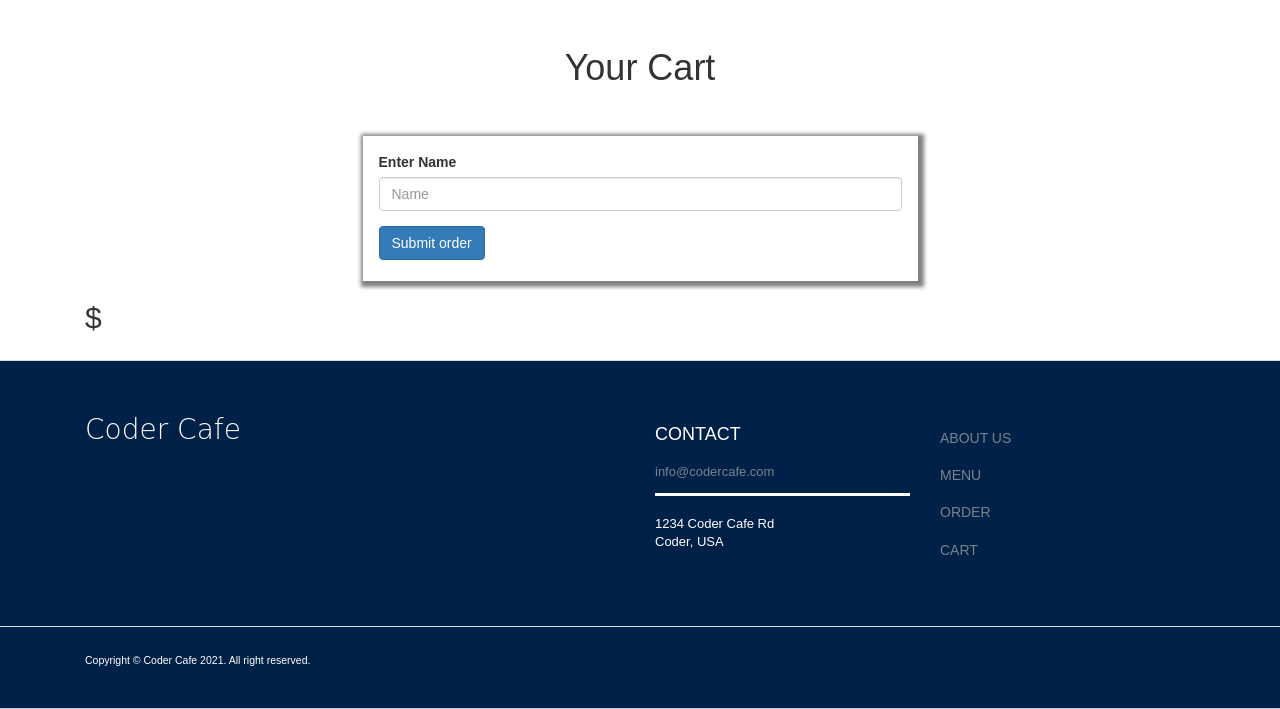
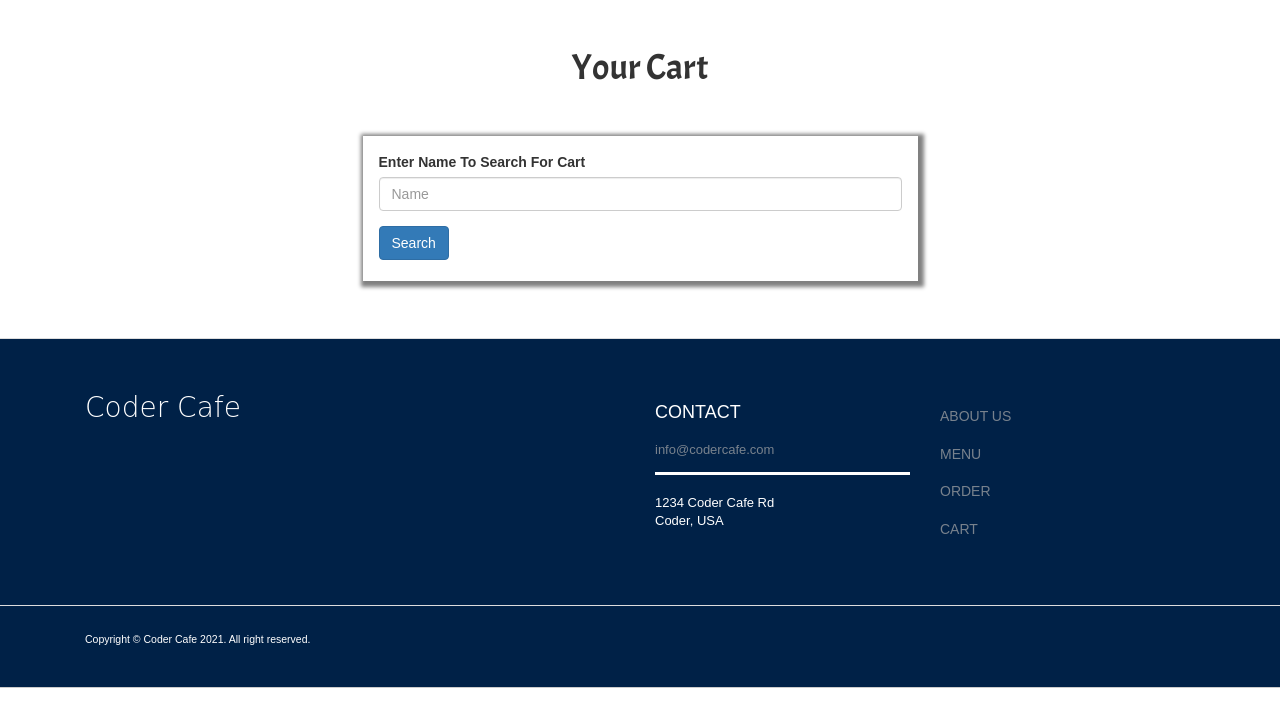
Before and after one commit to WMorris-WebDev20/afs-220, a Django app: page /cart/ in a window 1280 px wide. Shown: the part 112-821 px from the top of the page. After the commit the page ends 800 px from the top, so only its background shows below. Run offline with Django 3.2, Linux system fonts and the light colour scheme; some libraries are stand-ins or nearby versions.

Commit message:
updated the cart

```diff
--- a/week3/Django-App/django-app/pages/templates/base.html
+++ b/week3/Django-App/django-app/pages/templates/base.html
@@ -15,12 +15,15 @@
     <link rel="stylesheet" href="https://cdnjs.cloudflare.com/ajax/libs/font-awesome/4.7.0/css/font-awesome.min.css">
     <link rel="preconnect" href="https://fonts.gstatic.com">
     <link href="https://fonts.googleapis.com/css2?family=Bangers&display=swap" rel="stylesheet">
+    <link rel="preconnect" href="https://fonts.gstatic.com">
+    <link href="https://fonts.googleapis.com/css2?family=Acme&display=swap" rel="stylesheet">
+
+    <link rel="stylesheet" href="{% static 'styles/invoice.css' %}">
     <link rel="stylesheet" href="{% static 'styles/styles.css' %}">
     <link rel="stylesheet" href="{% static 'styles/contact.css' %}">
     <link rel="stylesheet" href="{% static 'styles/home.css' %}">
     <link rel="stylesheet" href="{% static 'styles/header.css' %}">
     <link rel="stylesheet" href="{% static 'styles/card.css' %}">
-    <link rel="stylesheet" href="{% static 'styles/nav.css' %}">
 
     <title>AFS-220 Coders Cafe</title>
   </head>
@@ -63,13 +66,7 @@
             </div>
           </nav>
     </header>
-
-      <div >
-        {% block content %}
-        {% endblock %}
-      </div>
-
-      <footer>
+    <footer >
         <div class="footer" id="footer">
             <div class="container">
                 <div class="row">
@@ -105,7 +102,11 @@
 
     </footer>
 
-    <script src="{% static 'nav.js' %}"></script>
+      <div class="second-row">
+        {% block content %}
+        {% endblock %}
+      </div>
+
     <script src="https://cdn.jsdelivr.net/npm/bootstrap@5.0.0-beta3/dist/js/bootstrap.bundle.min.js" integrity="sha384-JEW9xMcG8R+pH31jmWH6WWP0WintQrMb4s7ZOdauHnUtxwoG2vI5DkLtS3qm9Ekf" crossorigin="anonymous"></script>
 
   </body>
--- a/week3/Django-App/django-app/pages/templates/cart.html
+++ b/week3/Django-App/django-app/pages/templates/cart.html
@@ -1,24 +1,49 @@
 {% extends 'base.html' %}
 
 {% block content %}
+
 <div class="container">
     <h1 class="text-center page-title">Your Cart</h1>
 
-    <form class="contact-form" action="{% url 'cart' %}" method="post" >
+    <form class="contact-form cart-form" action="{% url 'cart' %}" method="post" >
         {% csrf_token %}
         <div class="form-group">
-            <label for="exampleFormControlInput1">Enter Name</label>
+            <label for="exampleFormControlInput1">Enter Name To Search For Cart</label>
             <input type="text" class="form-control" id="exampleFormControlInput1" placeholder="Name" name="name">
         </div>
-          <button type="submit" class="btn btn-primary mb-2">Submit order</button>
+          <button type="submit" class="btn btn-primary mb-2">Search</button>
       </form>
+      {% if show %}
+    <div class="cart-div">
+        <table class="cart-table">
+            <tr >
+                <td class="cart-name">{{name}}</td>
+                <td></td>
+                <td></td>
+            </tr>
+            <tr>
+                <td class="item-count">{{count}} X</td>
+                <td class="item">{{meat}}</td>
+                <td></td>
+            </tr>
+            <tr>
+                <td class="item-count">{{count}} X</td>
+                <td class="item">{{side1}}</td>
+                <td></td>
+            </tr>
+            <tr>
+                <td class="item-count">{{count}} X</td>
+                <td class="item">{{side2}}</td>
+                <td></td>
+            </tr>
+            <tr class="sub-total">
+                <td></td>
+                <td class= "total-count">Total:</td>
+                <td class="count">$ {{price}}.00</td>
+            </tr>
 
-    <h2>{{name}}</h2>
-    <h2>{{meat}}</h2>
-    <h2>{{side1}}</h2>
-    <h2>{{side2}}</h2>
-    <h2>${{price}}</h2>
-
-</div>
-
+        </table>
+    </div>
+    {% else %}
+    {% endif %}
 {% endblock %}
--- a/week3/Django-App/django-app/pages/views.py
+++ b/week3/Django-App/django-app/pages/views.py
@@ -101,6 +101,6 @@ def getcart(request):
         with connection.cursor() as cursor:
             cursor.execute("SELECT name, meat, side1, side2, price FROM pages_carts WHERE name = %s", [name])
             data = cursor.fetchone()
-
-        return render(request, 'cart.html', {'name': data[0], 'meat': data[1], 'side1': data[2], 'side2': data[3], 'price': data[4]})
+            price = int(data[4]) * 20
+        return render(request, 'cart.html', {'name': data[0], 'meat': data[1], 'side1': data[2], 'side2': data[3], 'count': data[4], 'show': True, 'price': price})
     return render(request, 'cart.html')
--- /dev/null
+++ b/week3/Django-App/django-app/static/styles/invoice.css
@@ -0,0 +1,50 @@
+
+.page-title{
+    font-family: 'Acme', sans-serif;
+}
+.cart-div{
+    margin-top: 3rem;
+}
+table{
+    padding: 2rem;
+    box-shadow: 1px 1px 6px 2px grey;
+}
+tbody{
+    padding: 2rem;
+}
+tr{
+    height: max-content;
+}
+.cart-table{
+    text-align: center;
+    margin: auto;
+}
+.cart-name{
+    padding: 1rem ;
+    font-size: 2rem;
+    font-family: 'Acme', sans-serif;
+    color: rgb(3, 32, 128);
+}
+.total-price{
+    text-align: right;
+}
+.price{
+    text-align: right;
+    padding: 1rem 1rem 1rem 2rem ;
+}
+.sub-total{
+    border: 1px solid rgb(104, 103, 103);
+    font-weight: 900;
+    background-color: rgba(185, 183, 183, 0.781);
+}
+.item{
+    padding: .5rem 0;
+    font-size: 1.75rem;
+}
+.count{
+    padding-right: 2rem !important;
+}
+.item-count{
+    text-align: right;
+    padding-right: 1rem;
+}
--- a/week3/Django-App/django-app/static/styles/styles.css
+++ b/week3/Django-App/django-app/static/styles/styles.css
@@ -101,6 +101,10 @@ ul{
 .email{
   border-bottom: 3px solid #fff;
 }
+footer{
+	grid-column: 1/ -1;
+	grid-row: 3;
+}
 .footer ul li a {
 	padding: 0 0 12px 0;
 	display: block;
```
Also changed, not shown: week3/Django-App/django-app/pages/templates/order.html (+5 -5 lines), week3/Django-App/django-app/db.sqlite3, 1 other file.
